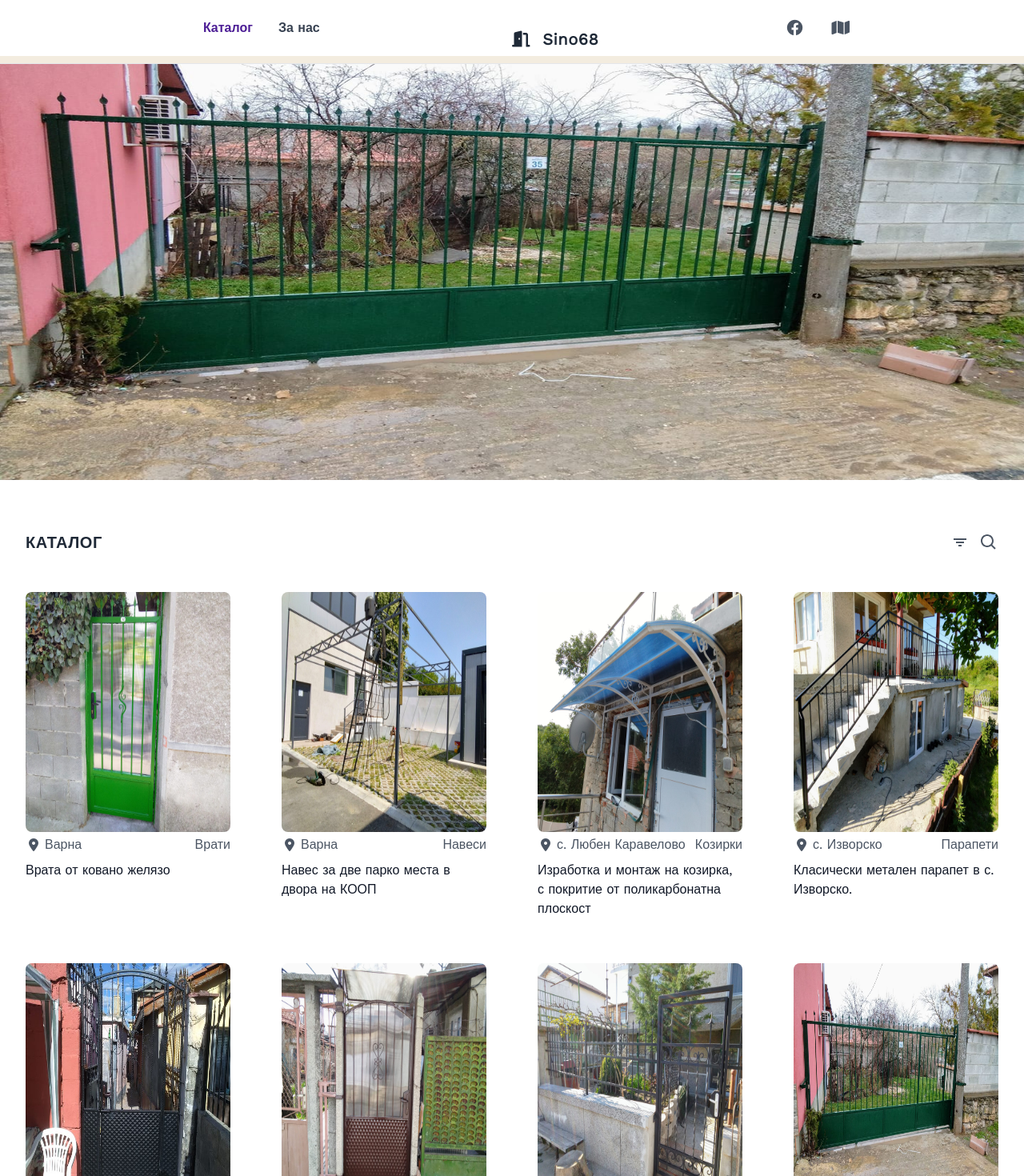
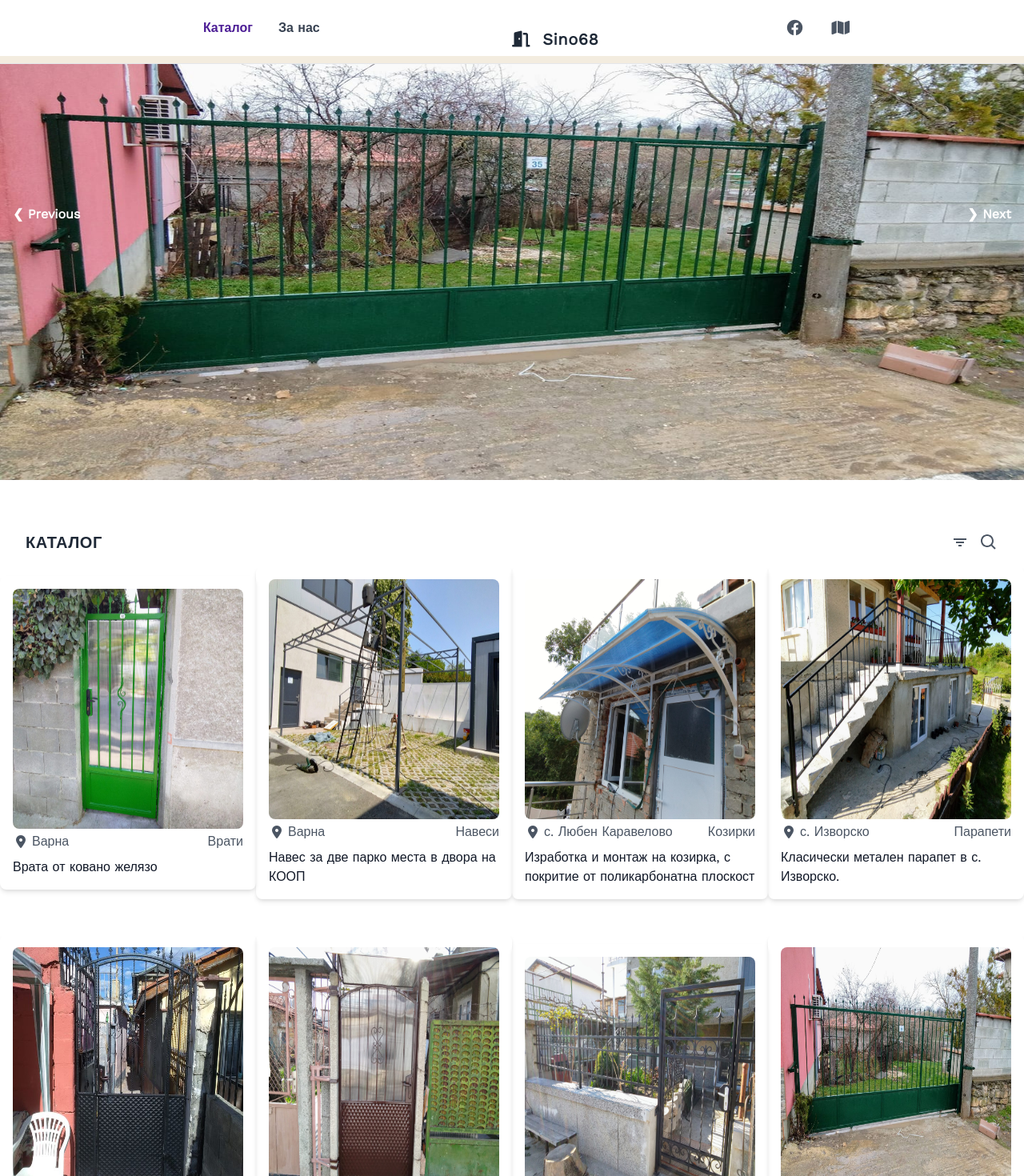
Before and after one commit to MelvinMihaylov/sino68, a Vue app: page / in a window 1280 px wide. Shown: the top 1470 px of the page at 80% size. Built offline with nearby package versions, Linux system fonts and the light colour scheme.

Commit message:
Slider fix, product fix

```diff
--- a/src/components/AutomaticProductSlider.vue
+++ b/src/components/AutomaticProductSlider.vue
@@ -1,10 +1,10 @@
 <template>
-    <div>
+    <div class="relative md:text-[20px] text-[13px]">
         <div v-for="i in [currentIndex]" :key="i">
-            <img :src="currentImg" />
+            <a class="prev" @click="prev" href="#">&#10094; Previous</a>
+            <a class="next" @click="next" href="#">&#10095; Next</a>
+            <img class="fade-in-image" :src="currentImg" />
         </div>
-        <a class="prev" @click="prev" href="#">&#10094; Previous</a>
-        <a class="next" @click="next" href="#">&#10095; Next</a>
     </div>
 </template>
 
@@ -30,7 +30,7 @@
 
     methods: {
         startSlide: function () {
-            this.timer = setInterval(this.next, 3500);
+            this.timer = setInterval(this.next, 5300);
         },
 
         next: function () {
@@ -57,6 +57,20 @@
     width: 100%;
 }
 
+.fade-in-image {
+    animation: fadeIn 1.2s;
+}
+
+@keyframes fadeIn {
+    0% {
+        opacity: 0.5;
+    }
+
+    100% {
+        opacity: 1;
+    }
+}
+
 .prev,
 .next {
     cursor: pointer;
@@ -66,7 +80,6 @@
     padding: 16px;
     color: white;
     font-weight: bold;
-    font-size: 18px;
     transition: 0.7s ease;
     border-radius: 0 4px 4px 0;
     text-decoration: none;
--- a/src/components/NavBar.vue
+++ b/src/components/NavBar.vue
@@ -23,11 +23,11 @@
                         <ul class="md:flex items-center justify-between text-base text-gray-700 py-4 md:py-0 md:pt-0">
                             <li>
                                 <router-link to="/"
-                                    class="inline-block no-underline hover:text-purple-700 py-2 px-4">Каталог
+                                    class="inline-block no-underline hover:text-yellow-500 py-2 px-4">Каталог
                                 </router-link>
                             </li>
                             <li>
-                                <router-link to="about" class="inline-block no-underline hover:text-purple-700 py-2 px-4">За
+                                <router-link to="about" class="inline-block no-underline hover:text-yellow-500 py-2 px-4">За
                                     нас
                                 </router-link>
                             </li>
--- a/src/components/Product.vue
+++ b/src/components/Product.vue
@@ -1,5 +1,6 @@
 <template>
-    <div class="w-full h-96 md:w-1/3 xl:w-1/4 p-8 flex flex-col mb-20">
+    <div
+        class="w-full h-[480px] md:w-1/3 xl:w-1/4 p-4 flex flex-col mb-11 shadow-md shadow-slate-300 rounded-lg duration-300 hover:scale-105 hover:shadow-xl">
         <a>
             <img class="hover:grow hover:shadow-lg rounded-lg" :alt="product.name" style="width: 500px; height: 250px;"
                 :src="product.imgSRC" />
```
